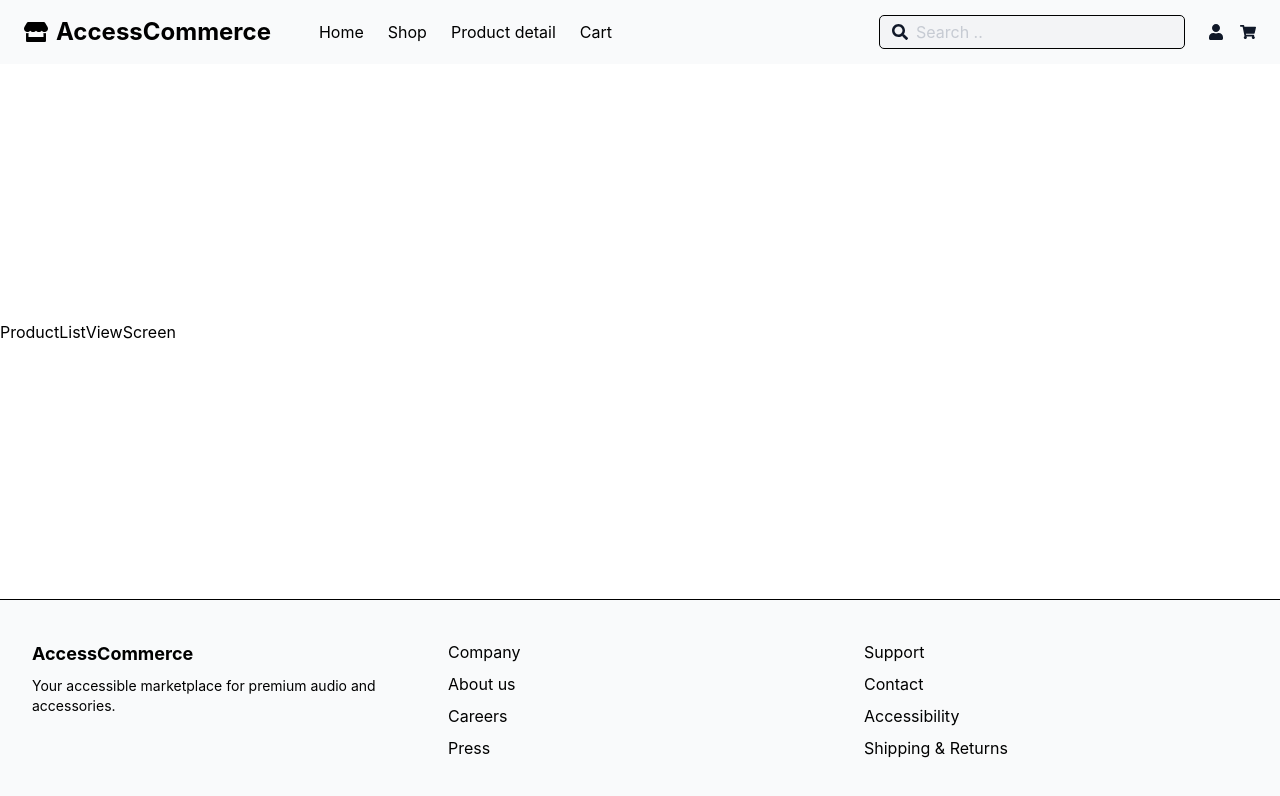
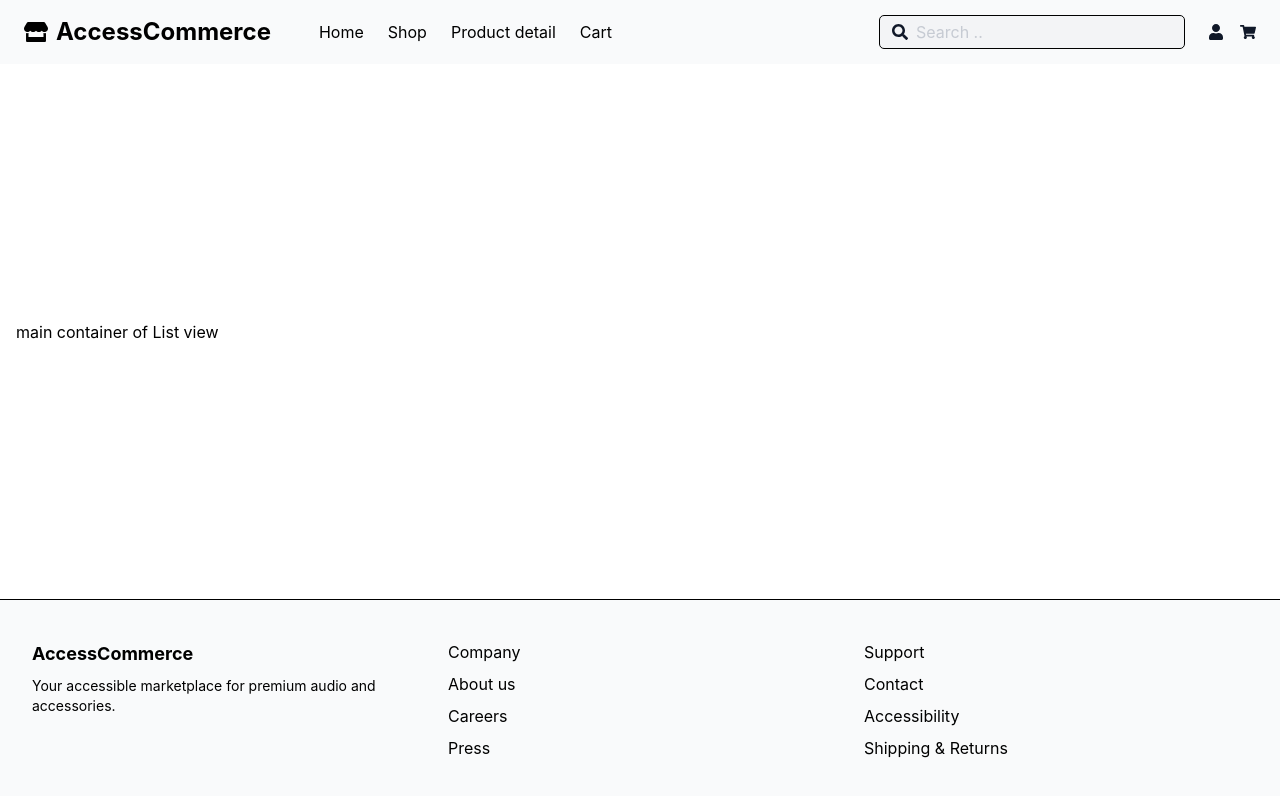
Before and after one commit to webdev2026org/Automate, a React (Vite) app: page / in a window 1280 px wide. Shown: the top 796 px of the page. Built offline with nearby package versions, Linux system fonts and the light colour scheme.

Commit message:
feature/implemented-react-router

```diff
--- a/package.json
+++ b/package.json
@@ -14,6 +14,7 @@
     "react": "^19.2.4",
     "react-dom": "^19.2.4",
     "react-icons": "^5.6.0",
+    "react-router-dom": "^7.13.2",
     "tailwindcss": "^4.2.2"
   },
   "devDependencies": {
--- a/src/App.jsx
+++ b/src/App.jsx
@@ -1,17 +1,10 @@
-import React from 'react'
-import Navbar from './layouts/global/Navbar'
-import Footer from './layouts/global/Footer'
-import ProductListViewScreen from './layouts/productLists/ProductListViewScreen'
-
+import { RouterProvider } from 'react-router-dom'
+import router from './router'
 
 function App() {
 
   return (
-    <div className='app-container flex flex-col min-h-screen justify-between'>
-   <Navbar />
-   <ProductListViewScreen/>
-   <Footer/>
-    </div>
+  <RouterProvider router={router} />
   )
 }
 
--- /dev/null
+++ b/src/layouts/loginSignUp/Login.jsx
@@ -0,0 +1,9 @@
+import React from 'react'
+
+function Login() {
+  return (
+    <div>Login</div>
+  )
+}
+
+export default Login
--- /dev/null
+++ b/src/layouts/loginSignUp/SignUp.jsx
@@ -0,0 +1,9 @@
+import React from 'react'
+
+const SignUp = () => {
+  return (
+    <div>SignUp</div>
+  )
+}
+
+export default SignUp
--- a/src/layouts/productLists/ProductListViewScreen.jsx
+++ b/src/layouts/productLists/ProductListViewScreen.jsx
@@ -1,8 +1,14 @@
-import React from 'react'
+import Navbar from '../global/Navbar'
+import Footer from '../global/Footer'
+
 
 const ProductListViewScreen = () => {
   return (
-    <div>ProductListViewScreen</div>
+      <div className='app-container flex flex-col min-h-screen justify-between'>
+   <Navbar />
+    <main className='container mx-auto px-4 py-8'> main container of List view</main>
+   <Footer/>
+    </div>
   )
 }
 
--- /dev/null
+++ b/src/router.jsx
@@ -0,0 +1,26 @@
+
+import { createBrowserRouter } from "react-router-dom";
+import ProductListViewScreen from "./layouts/productLists/ProductListViewScreen";
+import Login from "./layouts/loginSignUp/Login";
+import SignUp from "./layouts/loginSignUp/SignUp";
+
+const router = createBrowserRouter([
+    {
+        path: '/',
+        element: <ProductListViewScreen />
+    },
+    {
+        path: '/login',
+        element: <Login />
+    },
+    {
+        path: '/signup',
+        element: <SignUp />
+    },
+    {
+        path: '/products',
+        element: <ProductListViewScreen />
+    },
+    ]);
+
+export default router;
```
Also changed, not shown: 1 other file (tests, documents, lock files or other folders).
